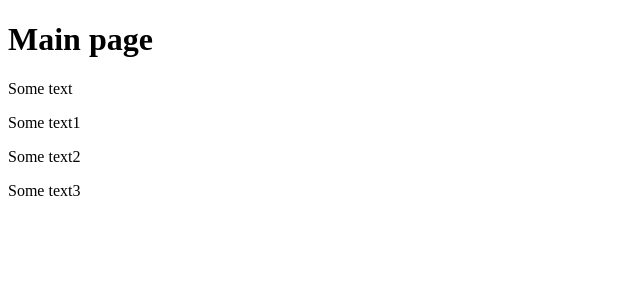
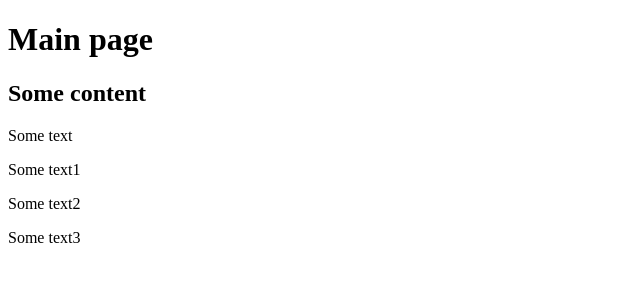
Before and after one commit to Tamskray/RRPS01, a plain HTML site: page index.html in a window 1280 px wide. Shown: the whole page, without its empty margins (0-640 px from the left). Drawn offline with Linux system fonts and the light colour scheme.

Commit message:
added h2 on the text branch

```diff
--- a/index.html
+++ b/index.html
@@ -6,6 +6,7 @@
   </head>
   <body>
     <h1>Main page</h1>
+    <h2>Some content</h2>
     <p>Some text</p>
     <p>Some text1</p>
     <p>Some text2</p>
```
